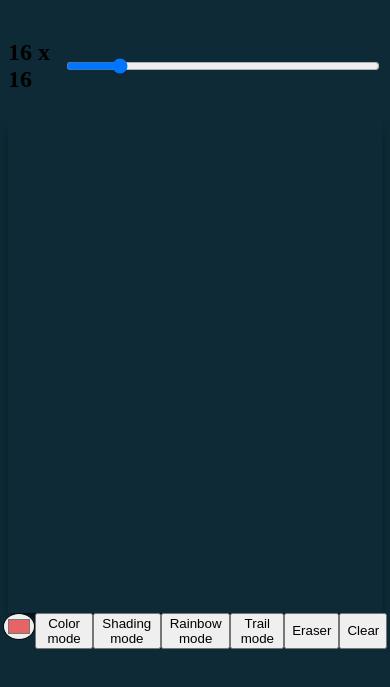
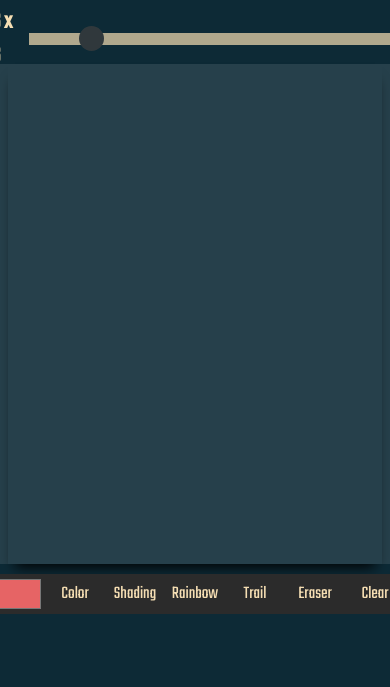
Before and after one commit to mariandanGit/etchAsketch, a plain HTML site: page index.html in a window 390 px wide. Shown: the part 71-758 px from the top of the page. Drawn offline with Linux system fonts and the light colour scheme.

Commit message:
Media queries still required

```diff
--- a/index.html
+++ b/index.html
@@ -14,18 +14,25 @@
 
 <body>
 
-<header id="header">
-    <h1>ETCH-A-SKETCH</h1>
-</header>
+    <header id="header">
+
+        <h1>ETCH-A-SKETCH</h1>
+
+    </header>
 
     <div id="mainDiv">
 
         <div id="containerUnderlay"></div>
 
-        <div id="sliderDiv">
+        <div id="sliderDivContainer">
 
-            <h2 id="sliderValue">16 x 16</h2>
-            <input id="sizeSlider" type="range" value = "16" min="1" max="100">
+            <div id="sliderDiv">
+
+                <h2 id="sliderValue">16 x 16</h2>
+                <input id="sizeSlider" type="range" value = "16" min="2" max="100">
+
+            </div>
+
         </div>
 
         <div id="containerDiv">
@@ -37,13 +44,13 @@
 
             <div id="buttons">
 
-                <input id="colorPicker" type="color" value="#e66465">
-                <button id="colorButton">Color mode</button>
-                <button id="shadingButton">Shading mode</button>
-                <button id="rainbowButton">Rainbow mode</button>
-                <button id="trailButton">Trail mode</button>
-                <button id="eraserButton">Eraser</button>
-                <button id="clearButton">Clear</button>
+                <input id="colorPicker" class = 'buttonsClass' type="color" value="#e66465">
+                <button id="colorButton" class = 'buttonsClass'>Color</button>
+                <button id="shadingButton" class = 'buttonsClass'>Shading</button>
+                <button id="rainbowButton" class = 'buttonsClass'>Rainbow</button>
+                <button id="trailButton" class = 'buttonsClass'>Trail</button>
+                <button id="eraserButton" class = 'buttonsClass'>Eraser</button>
+                <button id="clearButton" class = 'buttonsClass'>Clear</button>
 
             </div>
 
--- a/style.css
+++ b/style.css
@@ -1,23 +1,80 @@
 @import url(https://fonts.googleapis.com/css?family=Satisfy);
+@import url(https://fonts.googleapis.com/css?family=Teko);
 
 h1{
     font-family: 'Satisfy';
     color: wheat;
 }
-
+h2{
+    font-family: 'Teko';
+    color: wheat;
+}
 body{
     background-color: rgb(13, 42, 54);
 }
 #header{
     text-align: center;
 }
-#containerDiv, #buttons, #buttonsDiv, #sliderDiv{
+#containerDiv, #buttons, #buttonsDiv, #sliderDiv, #sliderDivContainer{
     display: flex;
     flex-direction: row;
     justify-content: center;
 }
+#sliderDivContainer{
+    height: 30px;
+}
 #sliderDiv{
-    justify-content: center;
+    justify-content: space-between;
+    align-items: center;
+    width: 500px;
+}
+#sizeSlider{
+    width: 400px;
+    height: 12px;
+    -webkit-appearance: none;
+    background: wheat;
+    outline: none;
+    opacity: 0.7;
+    -webkit-transition: .2s;
+    transition: opacity .2s;
+}
+#sizeSlider:hover{
+    opacity: 1;
+}
+#sizeSlider::-webkit-slider-thumb {
+    -webkit-appearance: none;
+    width: 25px;
+    height: 25px;
+    border-radius: 50%;
+    background: rgb(63, 63, 63);
+    cursor: pointer;
+    -webkit-transition: .2s;
+}
+#sizeSlider::-webkit-slider-thumb:hover{
+    background: black;
+}
+#buttonsDiv{
+    width: 100%;
+    height: 40px;
+}
+#buttons{
+    width: 500px;
+    justify-content: space-between;
+    align-items: center;
+}
+.buttonsClass{
+    width: 60px;
+    height: 40px;
+    font-family: 'Teko';
+    font-size: 18px;
+    color: wheat;
+    background-color: rgb(43, 43, 43);
+    border: none;
+    -webkit-transition: .2s;
+}
+.buttonsClass:hover{
+    background-color: black;
+    cursor: pointer;
 }
 #mainDiv{
     display: flex;
@@ -25,12 +82,10 @@ body{
     justify-content: space-around;
     height: 600px;
 }
-#buttonsDiv{
-    width: 100%;
-}
 #containerUnderlay{
     position:absolute;
-    background-color: rgba(255, 255, 255, 0);
+    background-color: white;
+    opacity: 0.1;
     z-index: -1;
     width: 500px;
     height: 500px;
@@ -38,7 +93,7 @@ body{
     margin-right: auto;
     left: 0;
     right: 0;
-    top: 88px;
+    top: 135px;
 }
 #container{
     display: grid;
@@ -47,10 +102,3 @@ body{
     -webkit-box-shadow: 0px 10px 13px -7px #000000, 7px 9px 0px 2px rgba(0,0,0,0);
     box-shadow: 0px 10px 13px -7px #000000, 7px 9px 0px 2px rgba(0,0,0,0);
 }
-#colorPicker{
-    border-radius: 50%;
-}
-
-#sizeSlider{
-    width: 400px;
-}
```
